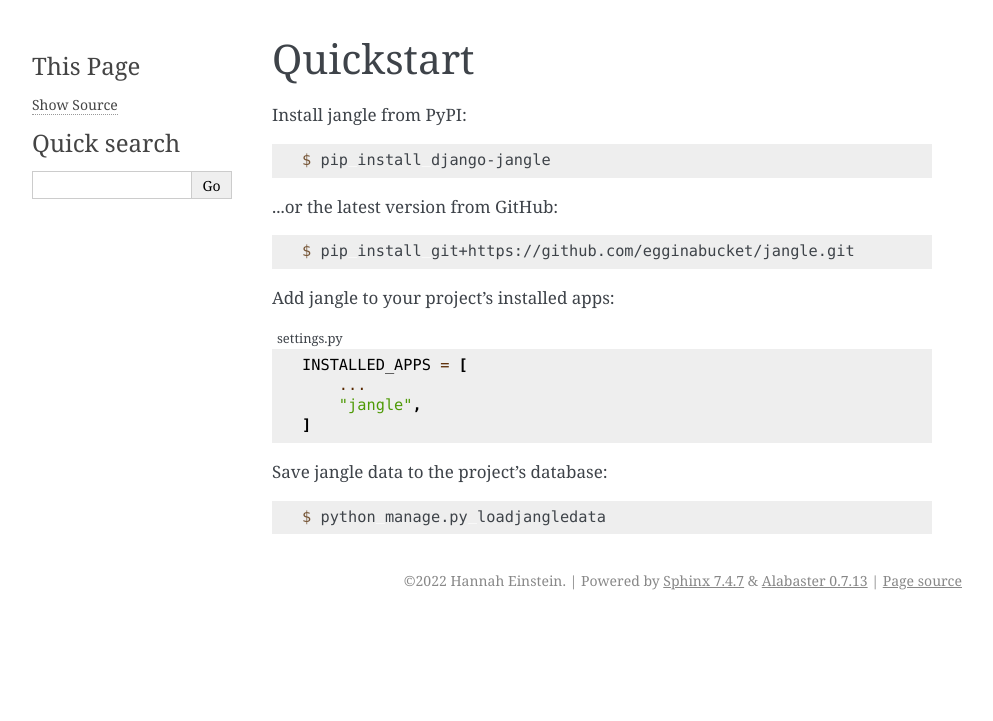
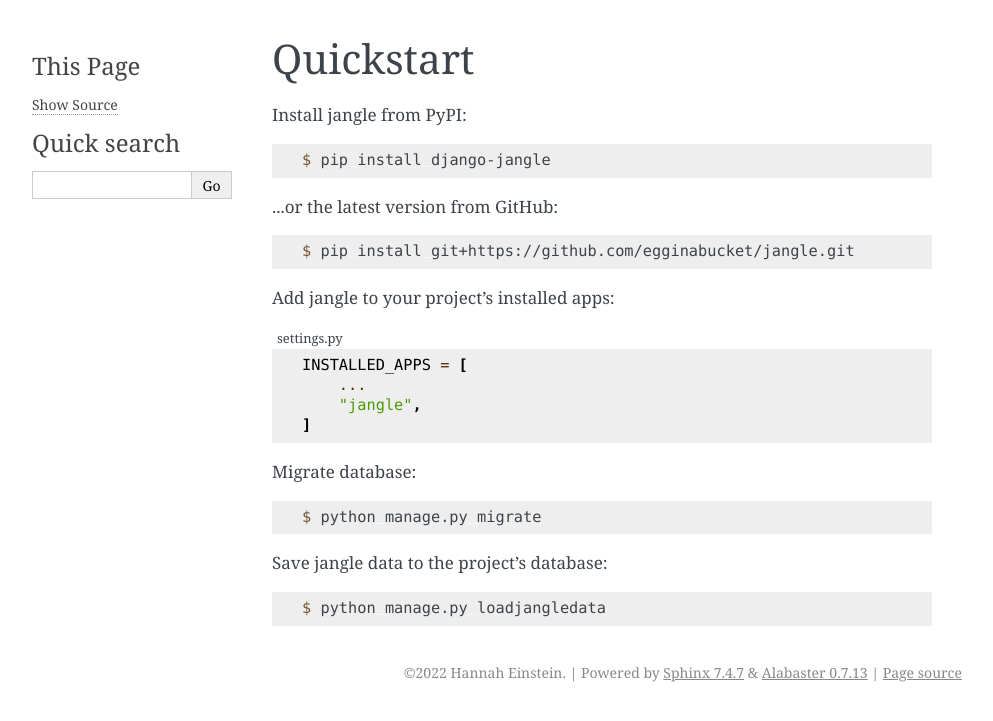
Before and after one commit to egginabucket/jangle, a Sphinx documentation site: the page built from docs/source/quickstart.rst, in a window 1280 px wide. Shown: the top 721 px of the page, without its empty margins (148-1141 px from the left). Built offline with Sphinx 7.4.7, drawn with Linux system fonts in a browser that asks for light colours.

Commit message:
add migration to quickstart

```diff
--- a/docs/source/quickstart.rst
+++ b/docs/source/quickstart.rst
@@ -23,6 +23,13 @@ Add jangle to your project's installed apps:
        "jangle",
    ]
 
+
+Migrate database:
+
+.. code-block:: console
+
+   $ python manage.py migrate
+
 Save jangle data to the project's database:
 
 .. code-block:: console
```
Also changed, not shown: README.md (+3 -0 lines).
